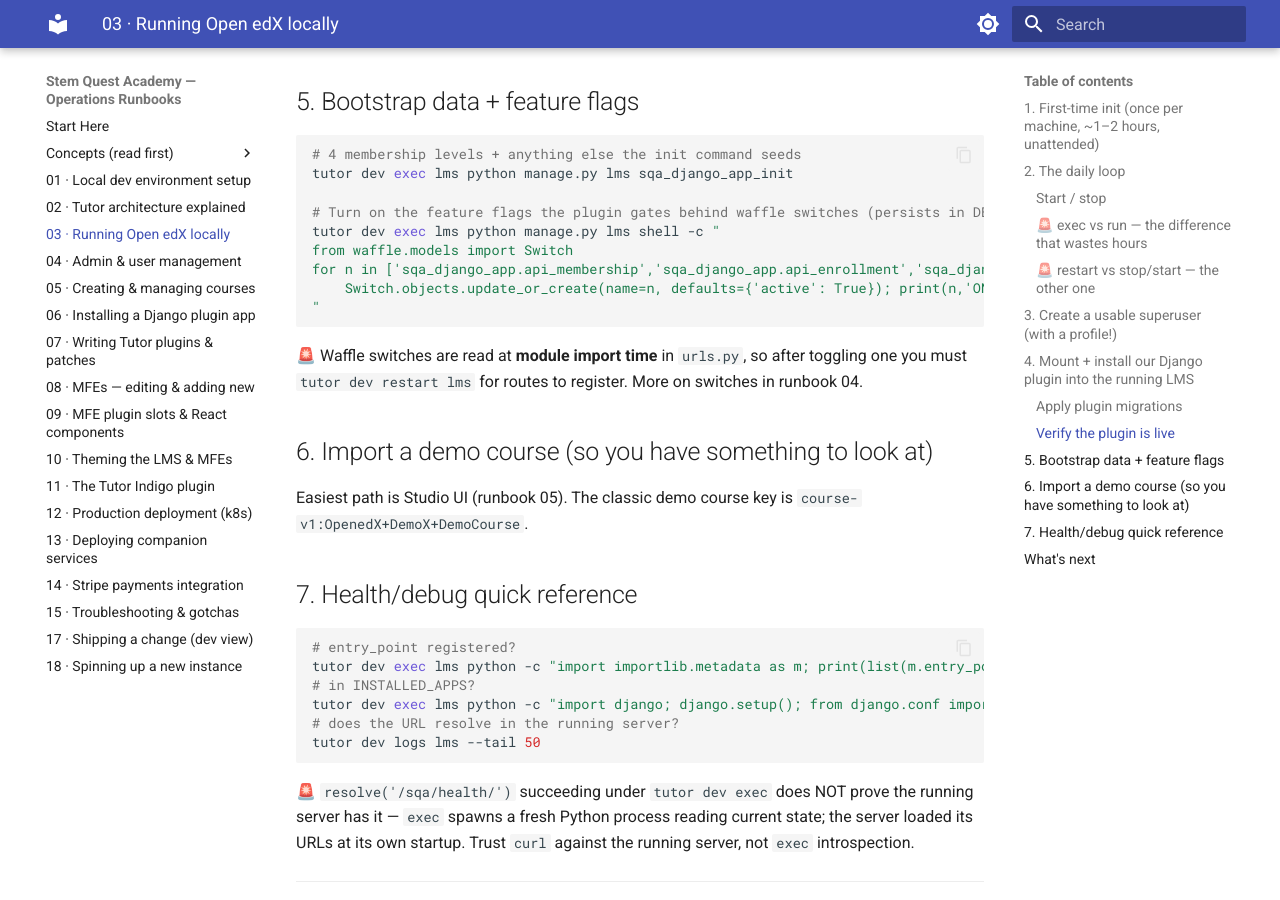
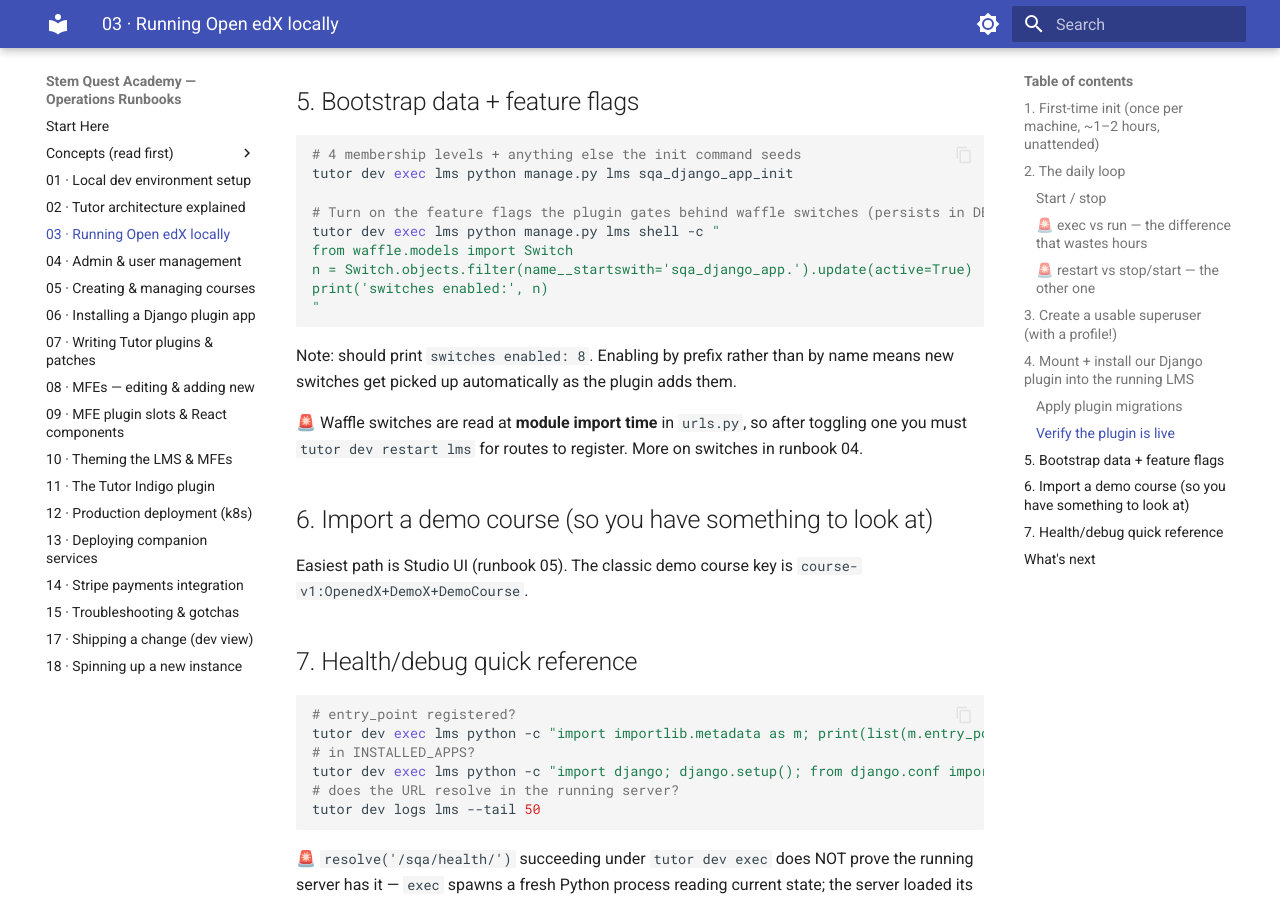
Before and after one commit to Scient-Systems/sqa-runbooks, an MkDocs documentation site: the page built from runbooks/03-running-openedx-locally.md, in a window 1280 px wide and 900 px high, scrolled down 2789 px. Built offline with MkDocs 1.6.1 and Material for MkDocs 9.7.7, drawn with Linux system fonts in a browser that asks for light colours.

Commit message:
runbooks updated

````diff
--- a/runbooks/03-running-openedx-locally.md
+++ b/runbooks/03-running-openedx-locally.md
@@ -126,10 +126,13 @@ tutor dev exec lms python manage.py lms sqa_django_app_init
 # Turn on the feature flags the plugin gates behind waffle switches (persists in DB):
 tutor dev exec lms python manage.py lms shell -c "
 from waffle.models import Switch
-for n in ['sqa_django_app.api_membership','sqa_django_app.api_enrollment','sqa_django_app.gate_enrollment','sqa_django_app.auto_assign']:
-    Switch.objects.update_or_create(name=n, defaults={'active': True}); print(n,'ON')
+n = Switch.objects.filter(name__startswith='sqa_django_app.').update(active=True)
+print('switches enabled:', n)
 "
 ```
+Note: should print `switches enabled: 8`. Enabling by prefix rather than by name means new
+switches get picked up automatically as the plugin adds them.
+
 🚨 Waffle switches are read at **module import time** in `urls.py`, so after toggling one you must
 `tutor dev restart lms` for routes to register. More on switches in runbook 04.
 
````
Also changed, not shown: runbooks/04-admin-and-user-management.md (+2 -0 lines), runbooks/18-spinning-up-a-new-instance.md (+1 -2 lines), runbooks/concepts/03-django-and-plugins.md (+2 -2 lines).
